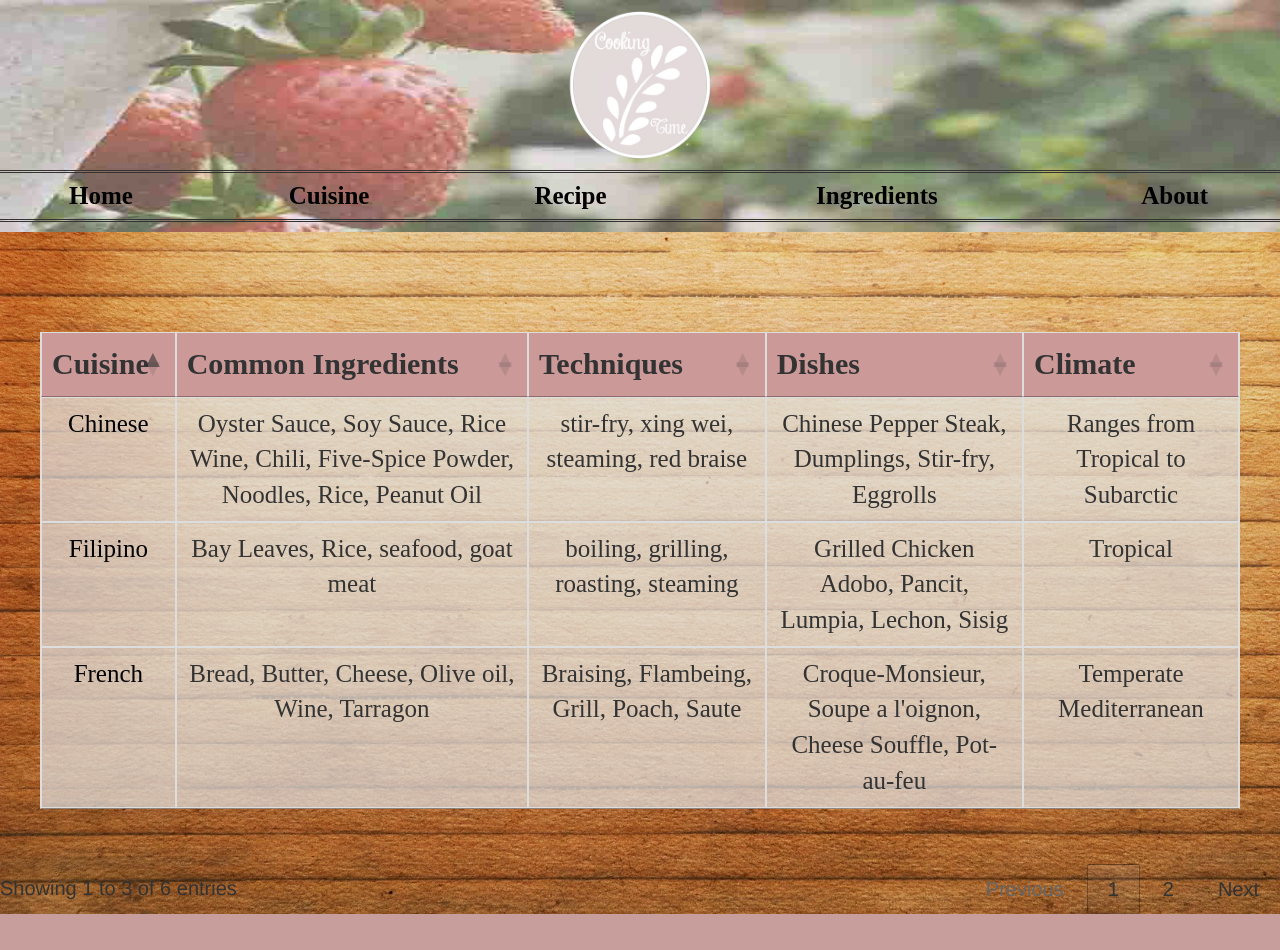
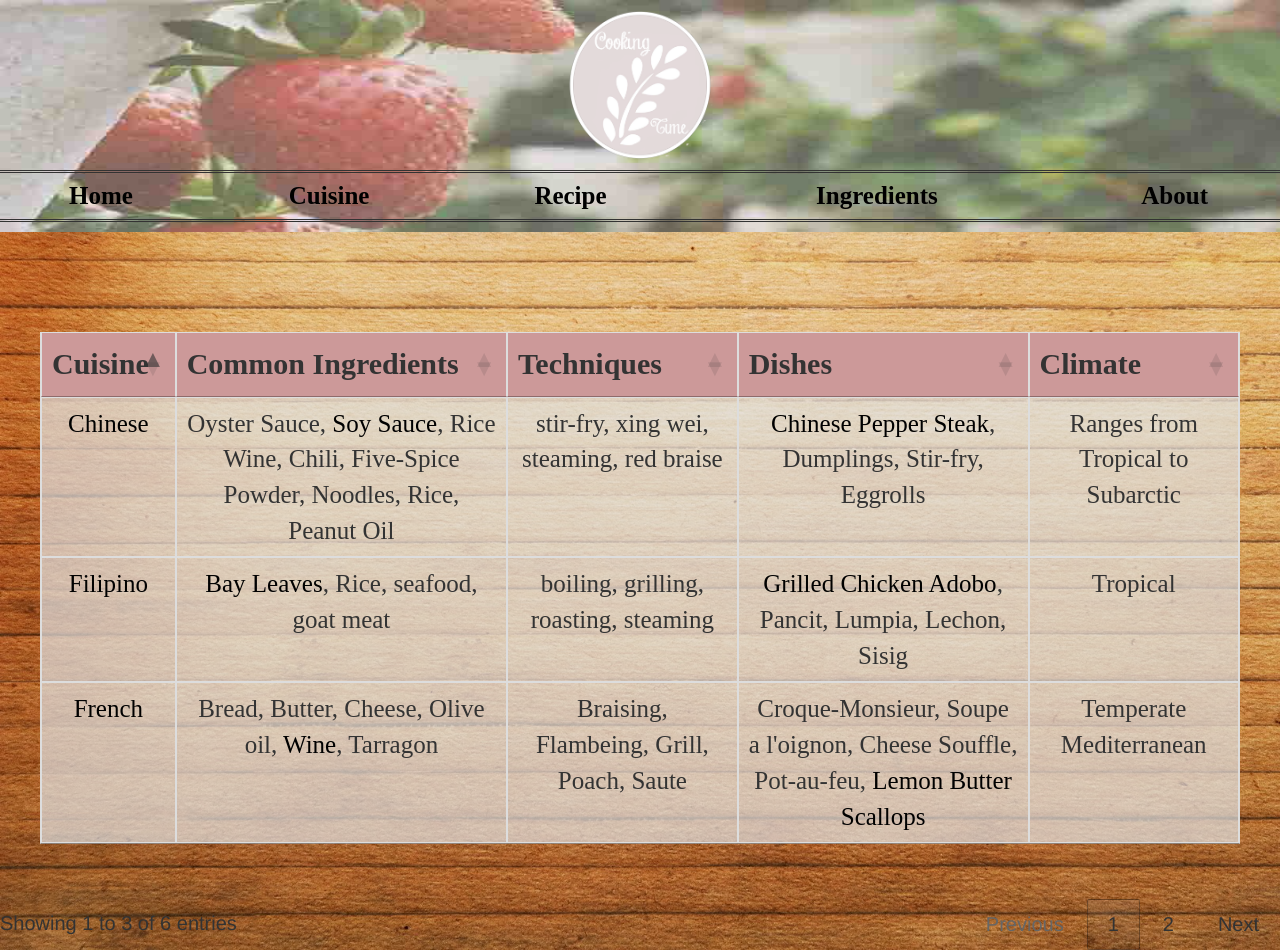
Before and after one commit to MasahiroWard/cs329e-idb, a Flask app: page /cuisine in a window 1280 px wide. Before the commit the page ends 914 px from the top, so only its background shows below. Run offline with Flask 2, Linux system fonts and the light colour scheme; some libraries are stand-ins or nearby versions; some web fonts are replaced.

Commit message:
created links for cuisine page so table links to other pillars and instances

```diff
--- a/templates/Cuisine.html
+++ b/templates/Cuisine.html
@@ -69,44 +69,44 @@
 			<tbody>
 			<tr>
 				<td align="center"> <a href={{url_for('cuisine_jap')}}> Japanese</a> </td>
-				<td align="center"> White Rice, <a href={{url_for('ingredients_ss')}}> Soy Sauce</a>, Miso, Bonito Flakes, Seaweed, Mirin </td>
+				<td align="center"> <a href={{url_for('ingredients_wr')}}>White Rice</a>, <a href={{url_for('ingredients_ss')}}> Soy Sauce</a>, Miso, Bonito Flakes, Seaweed, Mirin </td>
 				<td align="center"> Stir-fry, Steam, Pickling, Deep-fried </td>
-				<td align="center"> Miso Soup, Sushi, Sukiyaki, Tempura </td>
+				<td align="center"> Miso Soup, <a href={{url_for('recipe_s')}}>Sushi</a>, Sukiyaki, Tempura </td>
 				<td align="center"> Temperate </td>
 			</tr>
 			<tr>
 				<td align="center"> <a href={{url_for('cuisine_ind')}}> Indian</a> </td>
-				<td align="center"> Basmati rice, Chickpea, Chapati Flour, Coconut, Yogurt, Tumeric </td>
+				<td align="center"> Basmati rice, Chickpea, Chapati Flour, Coconut, Yogurt, <a href={{url_for('ingredients_t')}}>Tumeric</a> </td>
 				<td align="center"> Steam, Stew, Temper, Smoke Seasoning </td>
-				<td align="center"> Dal, Chutney, Lentils, Dosa, Samosa </td>
+				<td align="center"> Dal, Chutney, Lentils, Dosa, Samosa, <a href={{url_for('recipe_c')}}>Curry</a> </td>
 				<td align="center"> Various Microclimates </td>
 			</tr>
 			<tr>
 				<td align="center"><a href={{url_for('cuisine_french')}}> French</a></td>
-				<td align="center"> Bread, Butter, Cheese, Olive oil, Wine, Tarragon </td>
+				<td align="center"> Bread, Butter, Cheese, Olive oil, <a href={{url_for('ingredients_w')}}> Wine</a>, Tarragon </td>
 				<td align="center"> Braising, Flambeing, Grill, Poach, Saute </td>
-				<td align="center"> Croque-Monsieur, Soupe a l'oignon, Cheese Souffle, Pot-au-feu </td>
+				<td align="center"> Croque-Monsieur, Soupe a l'oignon, Cheese Souffle, Pot-au-feu, <a href={{url_for('recipe_lbs')}}>Lemon Butter Scallops</a></td>
 				<td align="center"> Temperate Mediterranean </td>
 			</tr>
 			<tr>
 				<td align="center"><a href={{url_for('cuisine_chi')}}> Chinese</a></td>
-				<td align="center"> Oyster Sauce, Soy Sauce, Rice Wine, Chili, Five-Spice Powder, Noodles, Rice, Peanut Oil </td>
+				<td align="center"> Oyster Sauce, <a href={{url_for('ingredients_ss')}}>Soy Sauce</a>, Rice Wine, Chili, Five-Spice Powder, Noodles, Rice, Peanut Oil </td>
 				<td align="center"> stir-fry, xing wei, steaming, red braise </td>
-				<td align="center"> Chinese Pepper Steak, Dumplings, Stir-fry, Eggrolls </td>
+				<td align="center"> <a href={{url_for('recipe_cps')}}>Chinese Pepper Steak</a>, Dumplings, Stir-fry, Eggrolls </td>
 				<td align="center"> Ranges from Tropical to Subarctic </td>
 			</tr>
 			<tr>
 				<td align="center"><a href={{url_for('cuisine_filipino')}}> Filipino</a></td>
-				<td align="center"> Bay Leaves, Rice, seafood, goat meat </td>
+				<td align="center"> <a href={{url_for('ingredients_bl')}}>Bay Leaves</a>, Rice, seafood, goat meat </td>
 				<td align="center"> boiling, grilling, roasting, steaming </td>
-				<td align="center"> Grilled Chicken Adobo, Pancit, Lumpia, Lechon, Sisig </td>
+				<td align="center"> <a href={{url_for('recipe_gca')}}>Grilled Chicken Adobo</a>, Pancit, Lumpia, Lechon, Sisig </td>
 				<td align="center"> Tropical </td>
 			</tr>
 			<tr>
 				<td align="center"><a href={{url_for('cuisine_greek')}}> Greek</a></td>
-				<td align="center"> Milk, Olives, cheese, rosemary, coriander, basil, Filo pastry, lemons, yogurt, vinegar </td>
+				<td align="center"> <a href={{url_for('ingredients_m')}}>Milk</a>, Olives, cheese, rosemary, coriander, basil, Filo pastry, lemons, yogurt, vinegar </td>
 				<td align="center"> Stoforno, Tiganita, Psito, Vrasto </td>
-				<td align="center"> Moussaka, Souvlaki, Fasolada, Tzatziki, Gyro </td>
+				<td align="center"> <a href={{url_for('recipe_m')}}>Moussaka</a>, Souvlaki, Fasolada, Tzatziki, Gyro </td>
 				<td align="center"> Mediterannean </td>
 			</tr>
 			</tbody>
```
